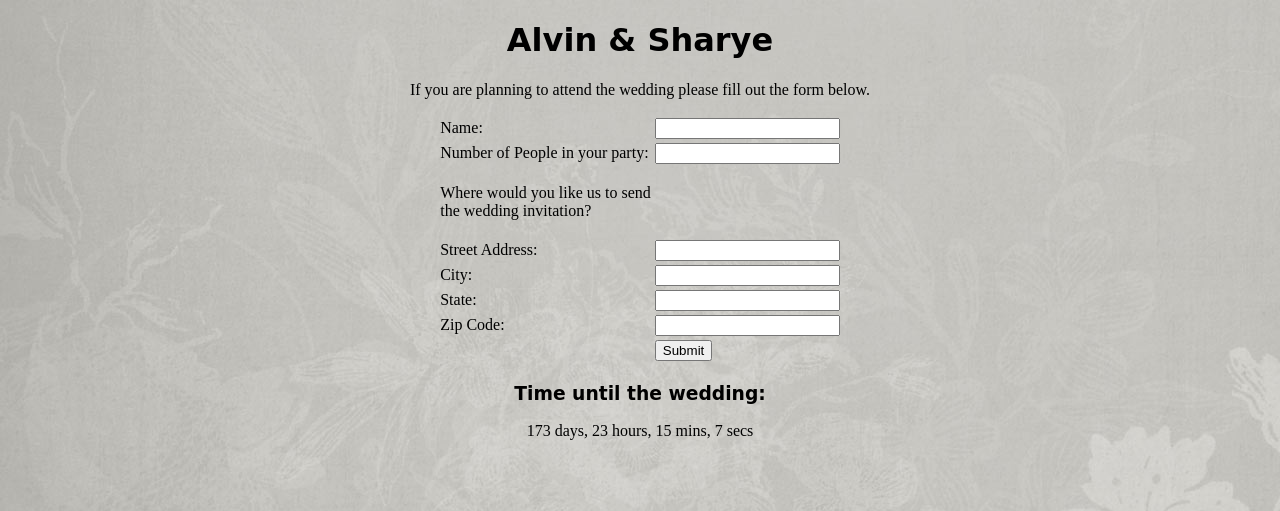
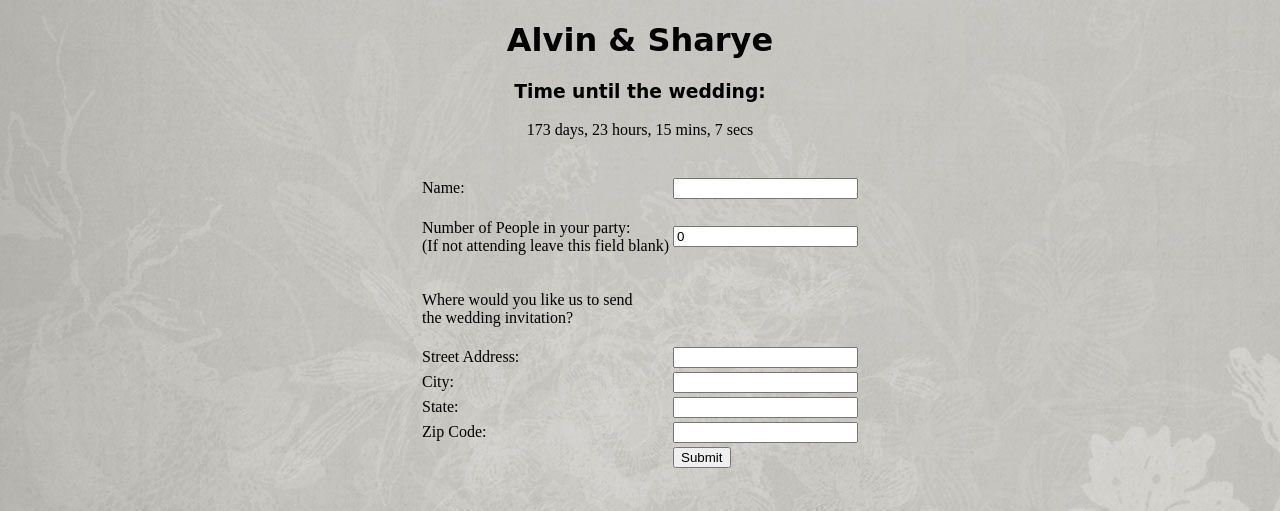
Before and after one commit to yarvin/yarvin, a Django app: page /rsvp/ in a window 1280 px wide. Shown: the top 511 px of the page. Run offline with Django 3.2, Linux system fonts and the light colour scheme.

Commit message:
Updated rsvp form

```diff
--- a/rsvp/templates/rsvp/form.html
+++ b/rsvp/templates/rsvp/form.html
@@ -8,7 +8,8 @@
     <body>
         <div id="form" align="center">
             <p><h1>Alvin & Sharye</h1></p>
-            <p>If you are planning to attend the wedding please fill out the form below.</p>
+            <h3>Time until the wedding:</h3>
+            <div id="countbox1"></div><br /><br />
             <form action="/rsvp/thanks/" method="post">
             {% csrf_token %}
                 <table border=0>
@@ -17,8 +18,9 @@
                         <td><input type="text" name="name" /></td>
                     </tr>
                     <tr>
-                        <td>Number of People in your party:</td>
-                        <td><input type="text" name="attendance" maxlength=2 /></td>
+                        <td><p>Number of People in your party:<br />
+                            (If not attending leave this field blank)</p></td>
+                        <td><input type="text" name="attendance" maxlength=2 value=0 /></td>
                     </tr>
                     <tr>
                         <td><p>Where would you like us to send<br />
@@ -47,7 +49,7 @@
                     </tr>
                 </table>
             </form>
-            <p><h3>Time until the wedding:</h3></p>
+
             <script type="text/javascript">
             //######################################################################################
             // Author: ricocheting.com
@@ -115,7 +117,7 @@
                 //you can add additional countdowns here (just make sure you create dateFuture2 and countbox2 etc for each)
             };
             </script>
-            <div id="countbox1"></div>
+            <!-- <div id="countbox1"></div> -->
 
         </div>
     </body>
--- a/yarvin/settings.py
+++ b/yarvin/settings.py
@@ -20,11 +20,11 @@ BASE_DIR = os.path.dirname(os.path.dirname(__file__))
 SECRET_KEY = '3ns+#i3k+sm6afaq=&dcxa2kh5&=+tu9%x*c$8iirttq$lnn4d'
 
 # SECURITY WARNING: don't run with debug turned on in production!
-DEBUG = True
+DEBUG = False
 
 TEMPLATE_DEBUG = True
 
-ALLOWED_HOSTS = []
+ALLOWED_HOSTS = ['.yarv.in']
 
 
 # Application definition
```
Also changed, not shown: 1 other file.
